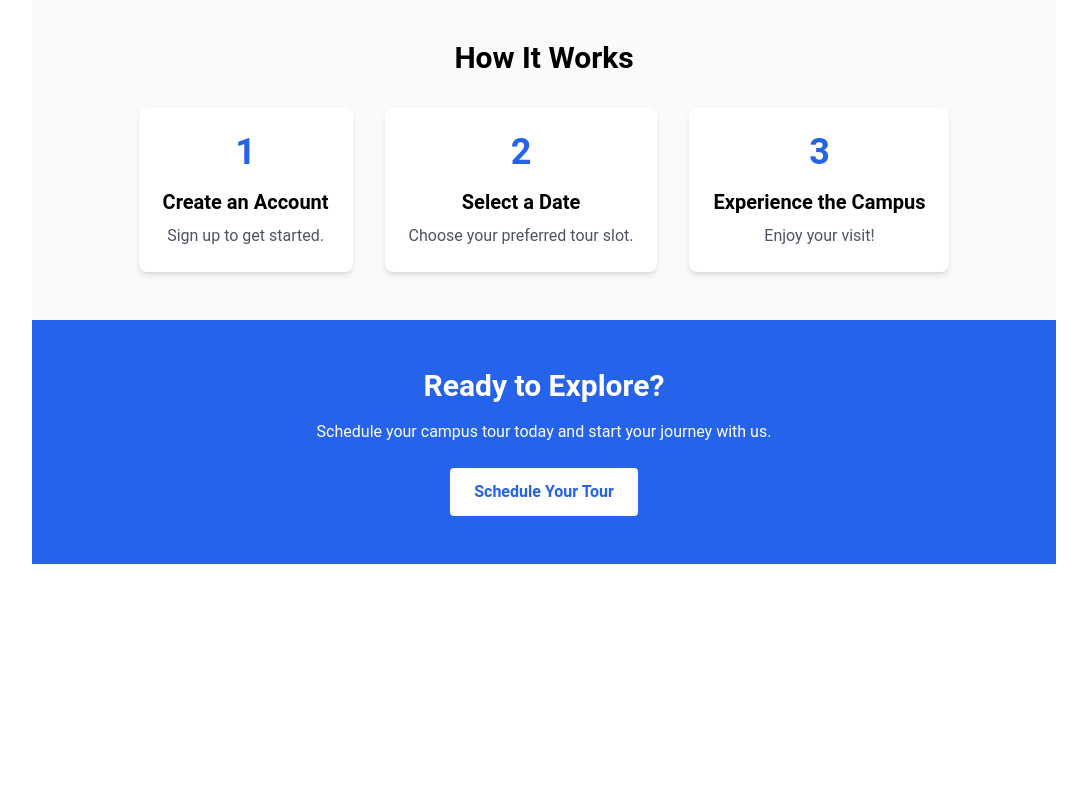
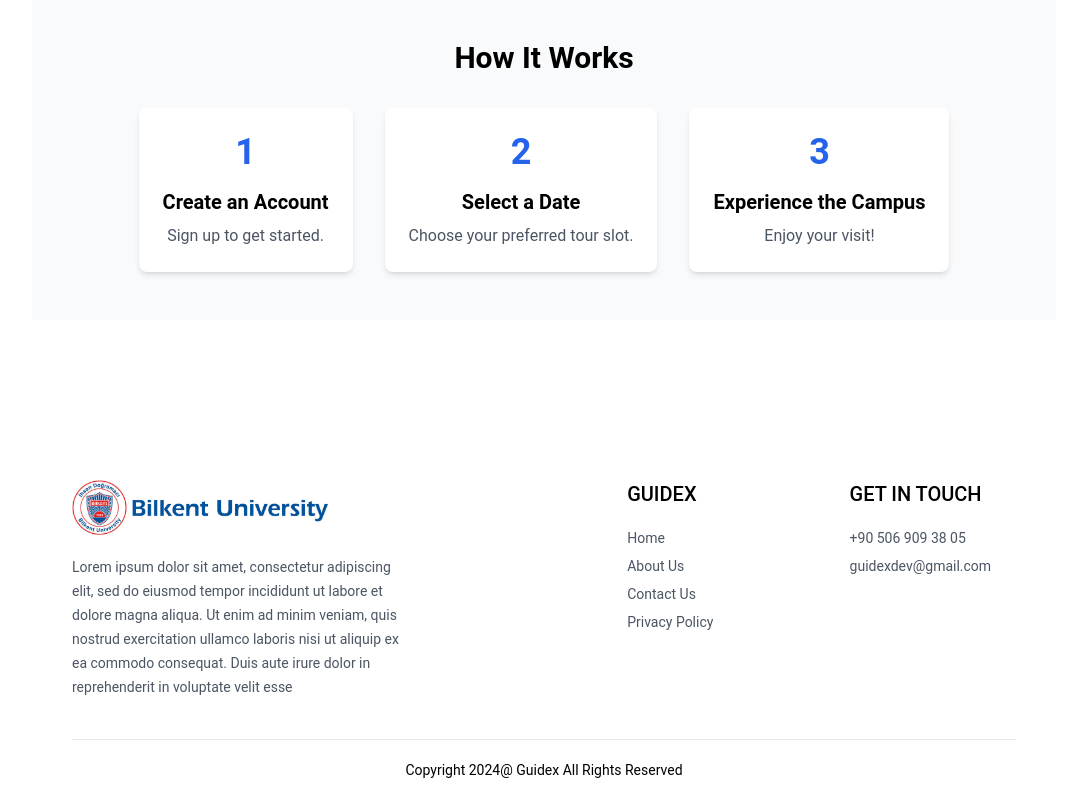
Before and after one commit to ahmadatimo/Guidex, a React (Vite) app in the folder frontend/: page / in a window 1280 px wide. Shown: the part 1281-2081 px from the top of the page, without its empty margins (96-1183 px from the left). Before the commit the page ends 1845 px from the top, so only its background shows below. Built offline with nearby package versions, Linux system fonts and the light colour scheme.

Commit message:
Footer added

```diff
--- a/frontend/src/App.tsx
+++ b/frontend/src/App.tsx
@@ -9,6 +9,7 @@ import NavBar from "./components/NavBar"
 import Appointment from "./pages/Appointment"
 import { ToastContainer } from 'react-toastify';
 import 'react-toastify/dist/ReactToastify.css';
+import Footer from "./components/Footer"
 
 const App = () => {
   return (
@@ -23,6 +24,7 @@ const App = () => {
         <Route path='/my-appointments' element={<MyAppointments/>}/>
         <Route path='/appointment' element={<Appointment />} />
       </Routes>
+      <Footer/>
       <ToastContainer />
     </div>
   )
--- a/frontend/src/components/CallToAction.tsx
+++ /dev/null
@@ -1,13 +0,0 @@
-import { useNavigate } from "react-router-dom";
-const CallToAction: React.FC = () => {
-  const navigate = useNavigate();
-    return (
-      <section className="py-12 bg-blue-600 text-white text-center">
-        <h2 className="text-3xl font-bold mb-4">Ready to Explore?</h2>
-        <p className="mb-6">Schedule your campus tour today and start your journey with us.</p>
-        <button onClick={() => {navigate('/appointment')}} className="bg-white text-blue-600 font-bold py-3 px-6 rounded hover:bg-gray-200">Schedule Your Tour</button>
-      </section>
-    );
-  };
-
-  export default CallToAction;
--- /dev/null
+++ b/frontend/src/components/Footer.tsx
@@ -0,0 +1,58 @@
+// import { useNavigate } from "react-router-dom";
+// const CallToAction: React.FC = () => {
+//   const navigate = useNavigate();
+//     return (
+//       <section className="py-12 bg-blue-600 text-white text-center">
+//         <h2 className="text-3xl font-bold mb-4">Ready to Explore?</h2>
+//         <p className="mb-6">Schedule your campus tour today and start your journey with us.</p>
+//         <button onClick={() => {navigate('/appointment')}} className="bg-white text-blue-600 font-bold py-3 px-6 rounded hover:bg-gray-200">Schedule Your Tour</button>
+//       </section>
+//     );
+//   };
+
+//   export default CallToAction;
+
+const Footer = () => {
+  return (
+    <div className="md:mx-10">
+        <div className="flex flex-col sm:grid grid-cols-[3fr_1fr_1fr] gap-14 my-10 mt-40 text-sm" >
+            {/* Left Section*/}
+            <div>
+                <img className=" mb-5 w-64" src="/assets/bilkent_logo_with_label.jpg" alt="Bilkeent Logo With Label" />
+                <p className="w-full md:w-2/3 text-gray-600 leading-6"> Lorem ipsum dolor sit amet, consectetur adipiscing elit, sed do eiusmod tempor incididunt ut labore et dolore magna aliqua. Ut enim ad minim veniam, quis nostrud exercitation ullamco laboris nisi ut aliquip ex ea commodo consequat. Duis aute irure dolor in reprehenderit in voluptate velit esse</p>
+            </div>
+
+            {/* Center Section */}
+            <div>
+                <p className="text-xl font-medium mb-5 "> GUIDEX</p>
+                <ul className="flex flex-col gap-2 text-gray-600">
+                    <li>Home</li>
+                    <li>About Us</li>
+                    <li>Contact Us</li>
+                    <li>Privacy Policy</li>
+                </ul>
+            </div>
+
+            {/* Right Section*/}
+            <div>
+                <p className="text-xl font-medium mb-5 "> GET IN TOUCH</p>
+                <ul className="flex flex-col gap-2 text-gray-600">
+                    <li>+90 506 909 38 05</li>
+                    <li>
+                        guidexdev@gmail.com
+                    </li>
+                </ul>
+            </div>
+
+        </div>
+
+        <div>
+             {/* Copyright Text */}
+             <hr />
+             <p className="py-5 text-sm text-center">Copyright 2024@ Guidex All Rights Reserved</p>
+        </div>
+    </div>
+  )
+}
+
+export default Footer
--- a/frontend/src/components/NavBar.tsx
+++ b/frontend/src/components/NavBar.tsx
@@ -83,7 +83,7 @@ const NavBar = () => {
                   </div>
                 </div>
               </div>
-            : <button onClick={() => navigate("/login")} className="bg-primary text-white px-8 py-3 rounded-full font-light hidden md:block">
+            : <button onClick={() => navigate("/login")} className="bg-blue-600 hover:bg-blue-700 text-white px-8 py-3 rounded font-light hidden md:block">
                 Create Account
               </button>}
       </div>
--- a/frontend/src/pages/Home.tsx
+++ b/frontend/src/pages/Home.tsx
@@ -3,7 +3,7 @@ import HeroSection from '../components/HeroSection';
 import WhyVisitSection from '../components/WhyVisitSection';
 import Testimonials from '../components/Testimonials';
 import HowItWorks from '../components/HowItWorks';
-import CallToAction from '../components/CallToAction';
+
 
 const Home: React.FC = () => {
   return (
@@ -12,7 +12,6 @@ const Home: React.FC = () => {
       <WhyVisitSection />
       <Testimonials />
       <HowItWorks />
-      <CallToAction />
     </>
   );
 };
```
